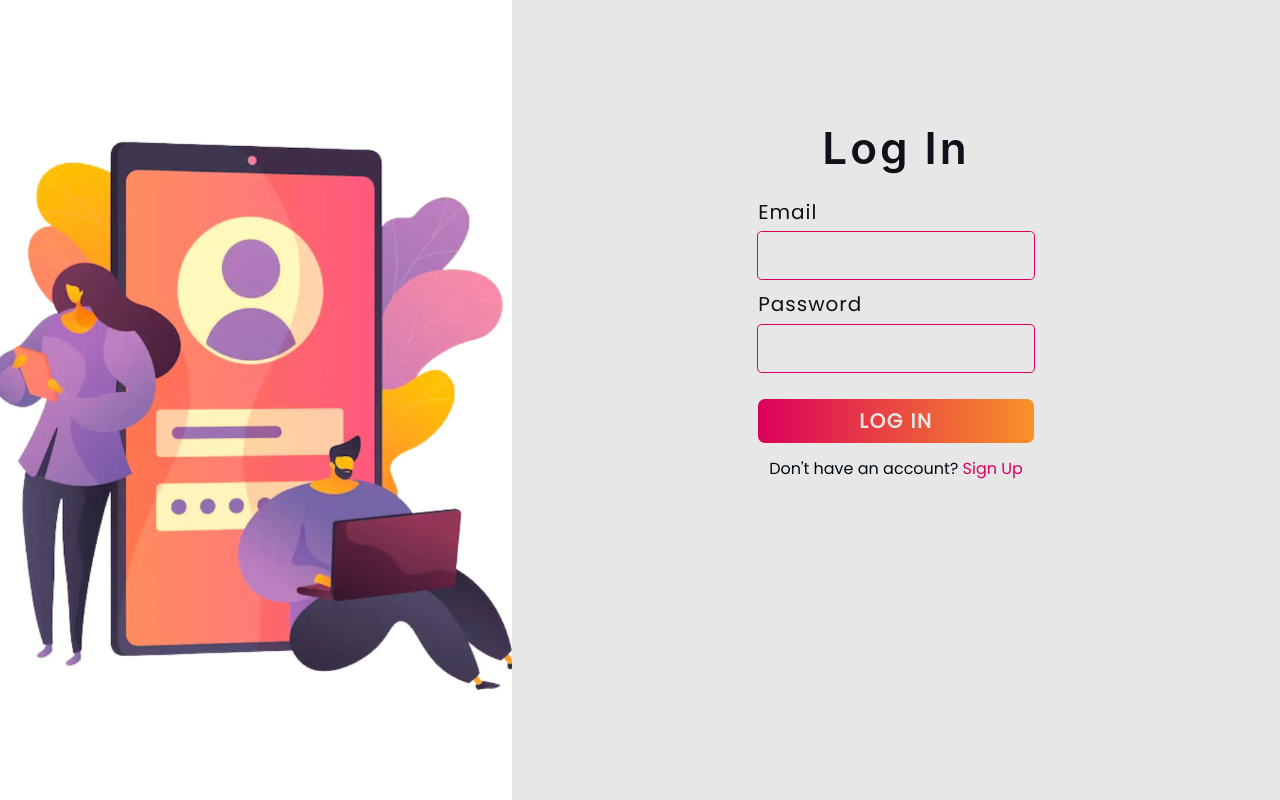
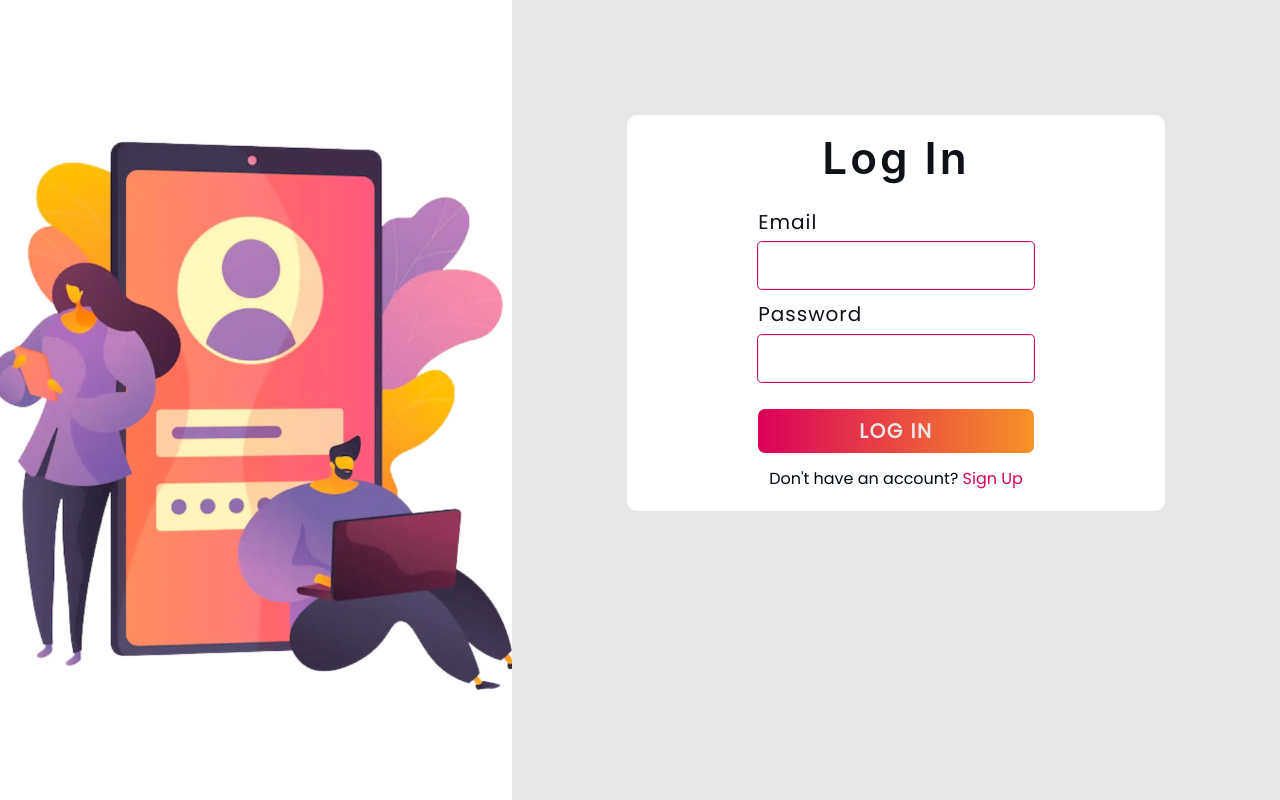
Before and after one commit to aditya-464/mern_social_media, a React (Create React App) app in the folder client/: page /login in a window 1280 px wide. Built offline with nearby package versions, Linux system fonts and the light colour scheme.

Commit message:
Login and signup page cssfixed

```diff
--- a/client/src/pages/LoginPage.jsx
+++ b/client/src/pages/LoginPage.jsx
@@ -28,8 +28,12 @@ export const LoginPage = () => {
             margin={"auto"}
             marginTop={"15%"}
           >
-            <Box className='welcome-text'
-              textAlign={"center"}>
+            <Box className='login-text'
+              textAlign={"center"}
+              bgColor={"white"}
+              borderRadius={"10px"}
+              padding={"1rem 0"}
+              >
               <Text
                 fontSize={"h2"}
                 fontWeight={600}
@@ -42,14 +46,6 @@ export const LoginPage = () => {
               <LoginForm width="55%"></LoginForm>
 
             </Box>
-
-            <Flex className='welcome-text-buttons'
-              width={"60%"}
-              margin={"auto"}
-              marginTop={"7%"}
-              justifyContent={"space-around"}
-              alignItems={"center"}>
-            </Flex>
           </Box>
         </Box>
       </Flex>
--- a/client/src/pages/SignupPage.jsx
+++ b/client/src/pages/SignupPage.jsx
@@ -29,7 +29,11 @@ export const SignupPage = () => {
             marginTop={"10%"}
           >
             <Box className='welcome-text'
-              textAlign={"center"}>
+              textAlign={"center"}
+              bgColor={"white"}
+              borderRadius={"10px"}
+              padding={"1rem 0"}
+              >
               <Text
                 fontSize={"h2"}
                 fontWeight={600}
@@ -42,14 +46,6 @@ export const SignupPage = () => {
               <SignupForm width="55%"></SignupForm>
 
             </Box>
-
-            <Flex className='welcome-text-buttons'
-              width={"60%"}
-              margin={"auto"}
-              marginTop={"7%"}
-              justifyContent={"space-around"}
-              alignItems={"center"}>
-            </Flex>
           </Box>
         </Box>
       </Flex>
```
